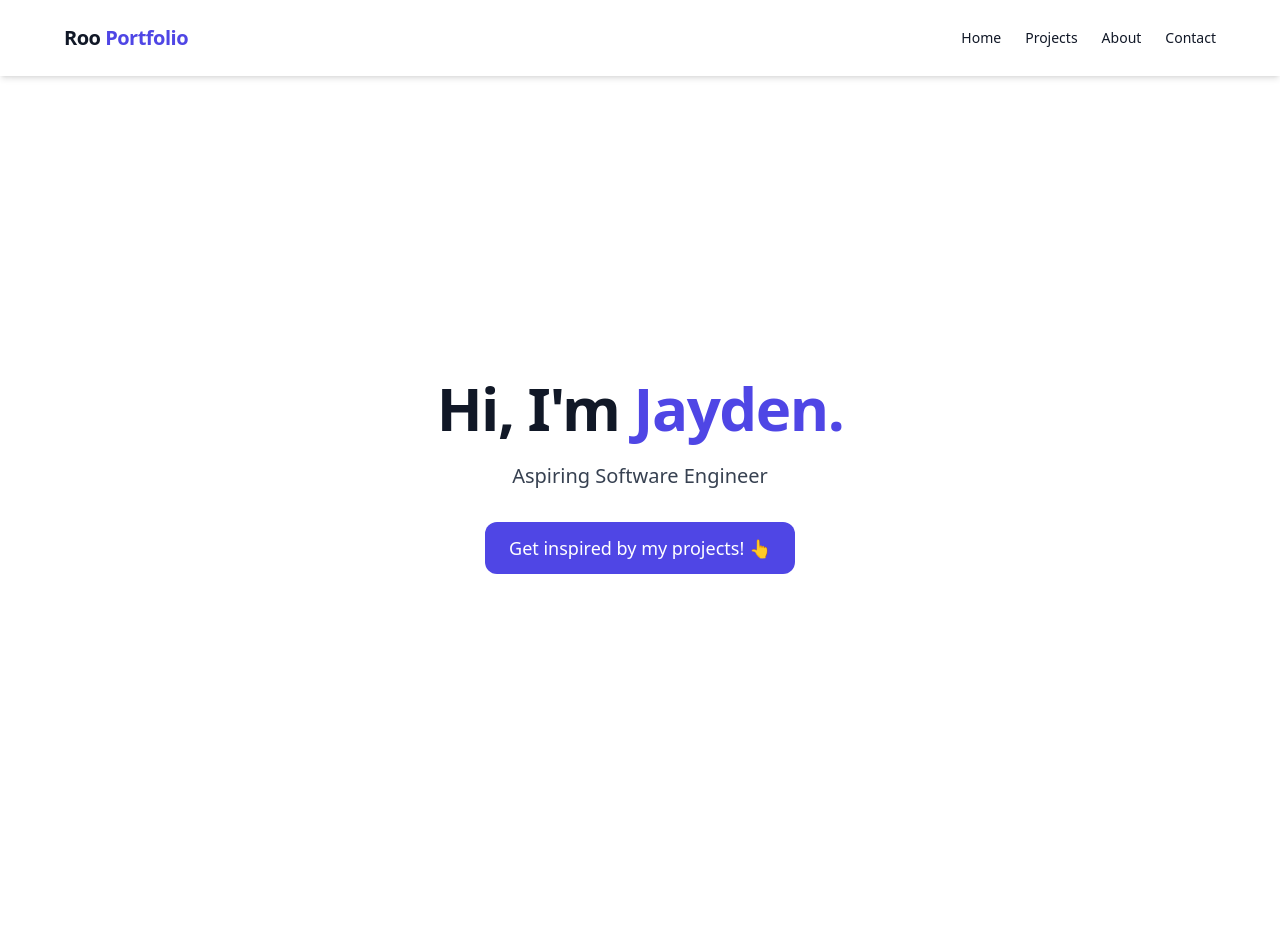
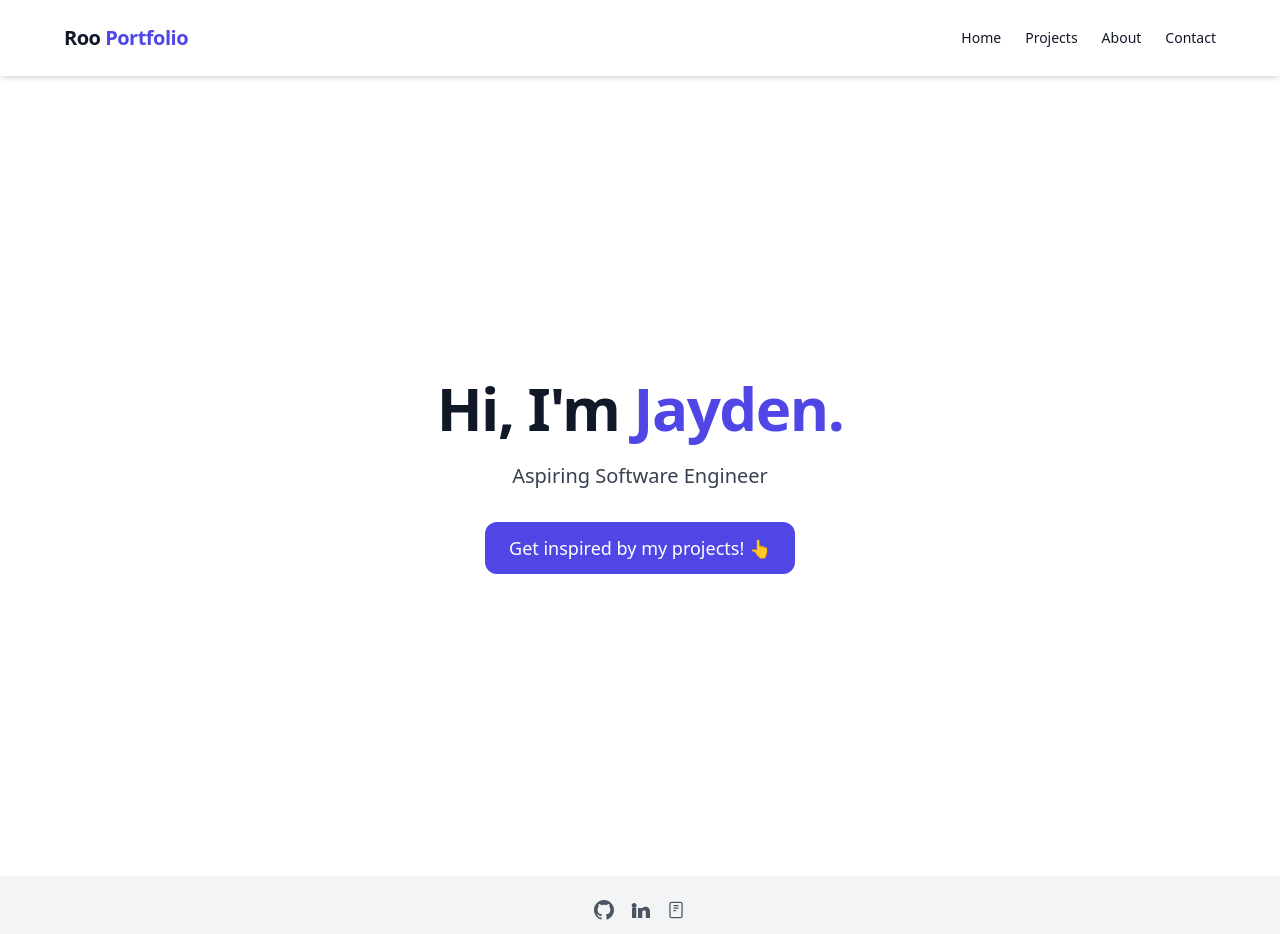
Before and after one commit to CodoWIzard/myWebsitePortfolio, a Nuxt app in the folder vite-project/: page / in a window 1280 px wide. Shown: the top 934 px of the page. Before the commit the page ends 876 px from the top, so only its background shows below. Built offline with nearby package versions, Linux system fonts and the light colour scheme.

Commit message:
Returned footer

```diff
--- a/vite-project/layouts/default.vue
+++ b/vite-project/layouts/default.vue
@@ -33,5 +33,56 @@
     <main class="flex-grow">
       <slot />
     </main>
+
+    <footer
+      class="p-6 bg-gray-100 dark:bg-gray-900 text-center text-sm text-gray-600 dark:text-gray-400"
+    >
+      <div class="flex justify-center space-x-4 mb-3">
+        <a
+          href="https://github.com/CodoWIzard"
+          target="_blank"
+          rel="noopener"
+          class="hover:text-black dark:hover:text-white transition"
+          aria-label="GitHub"
+        >
+          <svg class="w-5 h-5" fill="currentColor" viewBox="0 0 24 24">
+            <path
+              d="M12 0C5.37 0 0 5.373 0 12c0 5.3 3.438 9.8 8.207 11.387.6.11.793-.26.793-.577 0-.286-.01-1.04-.015-2.04-3.338.727-4.042-1.61-4.042-1.61-.546-1.387-1.333-1.756-1.333-1.756-1.09-.745.082-.729.082-.729 1.205.084 1.84 1.237 1.84 1.237 1.07 1.832 2.807 1.303 3.492.997.107-.776.42-1.303.763-1.603-2.665-.303-5.466-1.336-5.466-5.934 0-1.31.468-2.382 1.235-3.222-.124-.303-.535-1.523.117-3.176 0 0 1.008-.322 3.3 1.23a11.5 11.5 0 0 1 3-.404c1.02.005 2.047.137 3 .404 2.29-1.552 3.296-1.23 3.296-1.23.654 1.653.243 2.873.12 3.176.77.84 1.233 1.912 1.233 3.222 0 4.61-2.805 5.628-5.475 5.922.43.37.823 1.103.823 2.222 0 1.605-.015 2.896-.015 3.293 0 .32.192.694.8.576C20.565 21.796 24 17.298 24 12c0-6.627-5.373-12-12-12Z"
+            />
+          </svg>
+        </a>
+        <a
+          href="https://www.linkedin.com/in/jayden-de-roo-a27a801a7/"
+          target="_blank"
+          rel="noopener"
+          class="hover:text-blue-600 transition"
+          aria-label="LinkedIn"
+        >
+          <svg class="w-5 h-5" fill="currentColor" viewBox="0 0 24 24">
+            <path
+              d="M4.98 3.5C3.33 3.5 2 4.828 2 6.48c0 1.648 1.32 2.977 2.97 2.977h.03C6.63 9.457 7.95 8.128 7.95 6.48 7.95 4.828 6.63 3.5 4.98 3.5zM2.4 21.5h5.16v-12H2.4v12zM9.6 9.5v12h5.16v-6.56c0-3.497 4.2-3.78 4.2 0V21.5H24v-7.57c0-7.4-8.04-7.12-9.96-3.49V9.5H9.6z"
+            />
+          </svg>
+        </a>
+        <a
+          href="https://app.daily.dev/blueeggs"
+          target="_blank"
+          rel="noopener"
+          class="hover:text-purple-600 transition"
+          aria-label="Daily.dev"
+        >
+          <!-- Replace this with actual Daily.dev SVG if available -->
+          <svg class="w-5 h-5" fill="currentColor" viewBox="0 0 24 24">
+            <path
+              d="M6.85 2h10.3C18.94 2 20 3.06 20 4.85v14.3A2.85 2.85 0 0 1 17.15 22H6.85A2.85 2.85 0 0 1 4 19.15V4.85A2.85 2.85 0 0 1 6.85 2zm0 1.5a1.35 1.35 0 0 0-1.35 1.35v14.3c0 .746.604 1.35 1.35 1.35h10.3c.746 0 1.35-.604 1.35-1.35V4.85c0-.746-.604-1.35-1.35-1.35H6.85zM9 6h6v1.5H9V6zm0 3h6v1.5H9V9zm0 3h3v1.5H9V12z"
+            />
+          </svg>
+        </a>
+      </div>
+      <p>
+        &copy; {{ new Date().getFullYear() }} Jayden de Roo – All rights
+        reserved.
+      </p>
+    </footer>
   </div>
 </template>
```
